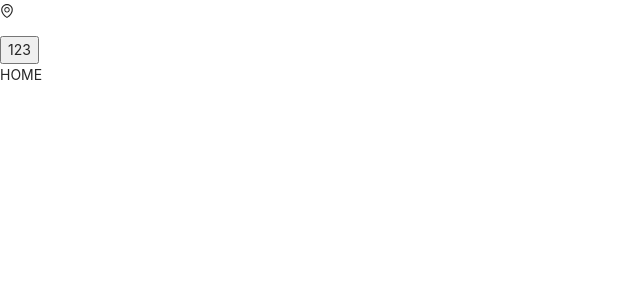
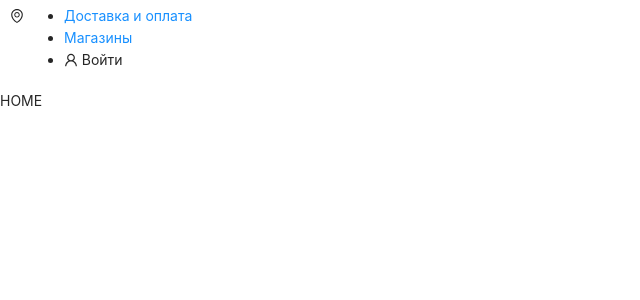
Before and after one commit to G0TT0N/portfolio_1, a React app: page / in a window 1280 px wide. Shown: the top 300 px of the page, without its empty margins (0-640 px from the left). Built offline with nearby package versions, Linux system fonts and the light colour scheme; no server answers.

Commit message:
Getting a list of towns

```diff
--- a/src/components/App/App.tsx
+++ b/src/components/App/App.tsx
@@ -1,11 +1,26 @@
 import "./App.scss";
 import React from "react";
+import axios from "axios";
 import {HashRouter, Switch, Route} from "react-router-dom";
+import {useDispatch} from "react-redux";
+import {changeTown} from "../../redux/actions/appActions";
 import {Login} from "../../pages/Login/Login";
 import {Home} from "../../pages/Home/Home";
 import {Header} from "../Header/Header";
 
 export const App: React.FC = () => {
+  const dispatch = useDispatch();
+
+  const savedTown: string | null = localStorage.getItem("town");
+
+  if (!savedTown) {
+    axios.get("/town").then((res) => {
+      dispatch(changeTown(res.data[0].name));
+    });
+  } else {
+    dispatch(changeTown(savedTown));
+  }
+
   return (
     <HashRouter>
       <Header />
--- a/src/components/Header/Header.scss
+++ b/src/components/Header/Header.scss
@@ -0,0 +1,4 @@
+.header__top {
+  display: flex;
+  padding: 5px 10px;
+}
--- a/src/components/Header/Header.tsx
+++ b/src/components/Header/Header.tsx
@@ -1,30 +1,31 @@
 import "./Header.scss";
 import React from "react";
-import {EnvironmentOutlined} from "@ant-design/icons";
-import {useDispatch, useSelector, RootStateOrAny} from "react-redux";
-import {connect} from "react-redux";
-import {changeTown} from "../../redux/actions/appActions";
-
-interface RootState {
-  app: {
-    town: string;
-  };
-}
+import {EnvironmentOutlined, UserOutlined} from "@ant-design/icons";
+import {useSelector} from "react-redux";
+import {appReduxState} from "../../interfaces/appReduxState";
+import {NavLink} from "react-router-dom";
 
 export const Header: React.FC = () => {
-  const dispatch = useDispatch();
-
-  const town = useSelector((state: RootState) => state.app.town);
-
+  const town = useSelector((state: appReduxState) => state.app.town);
   return (
-    <div>
-      <div className='header__top'>
-        <div className='header__top__town'>
-          <EnvironmentOutlined />
-          <p>{town}</p>
-          <button onClick={() => dispatch(changeTown("1123"))}>123</button>
-        </div>
+    <div className='header__top'>
+      <div className='header__top__town'>
+        <EnvironmentOutlined />
+        <p>{town}</p>
       </div>
+      <nav className='header__top__menu'>
+        <ul>
+          <li>
+            <NavLink to={"/delivery"}>Доставка и оплата</NavLink>
+          </li>
+          <li>
+            <NavLink to={"/contacts"}>Магазины</NavLink>
+          </li>
+          <li>
+            <UserOutlined /> <span>Войти</span>
+          </li>
+        </ul>
+      </nav>
     </div>
   );
 };
--- /dev/null
+++ b/src/interfaces/appReduxState.ts
@@ -0,0 +1,5 @@
+export interface appReduxState {
+  app: {
+    town: string;
+  };
+}
--- a/src/redux/types/appTypes.js
+++ b/src/redux/types/appTypes.js
@@ -1 +1,2 @@
+export const GET_TOWNS = "GET_TOWNS";
 export const CHANGE_TOWN = "CHANGE_TOWN";
```
